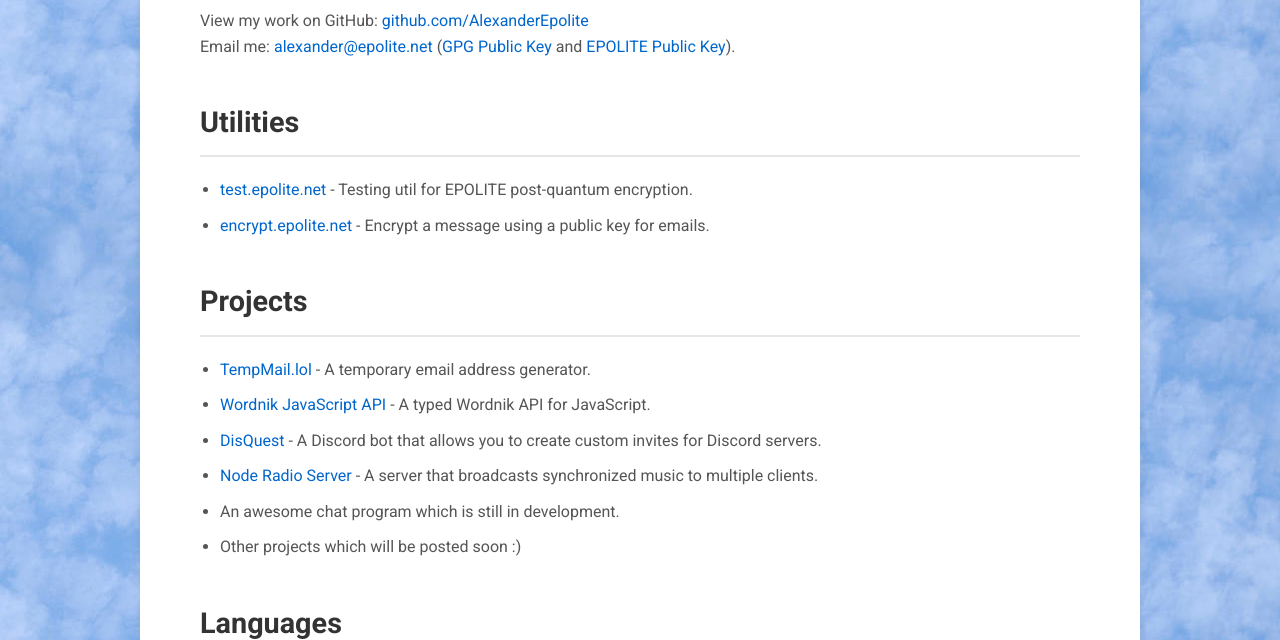
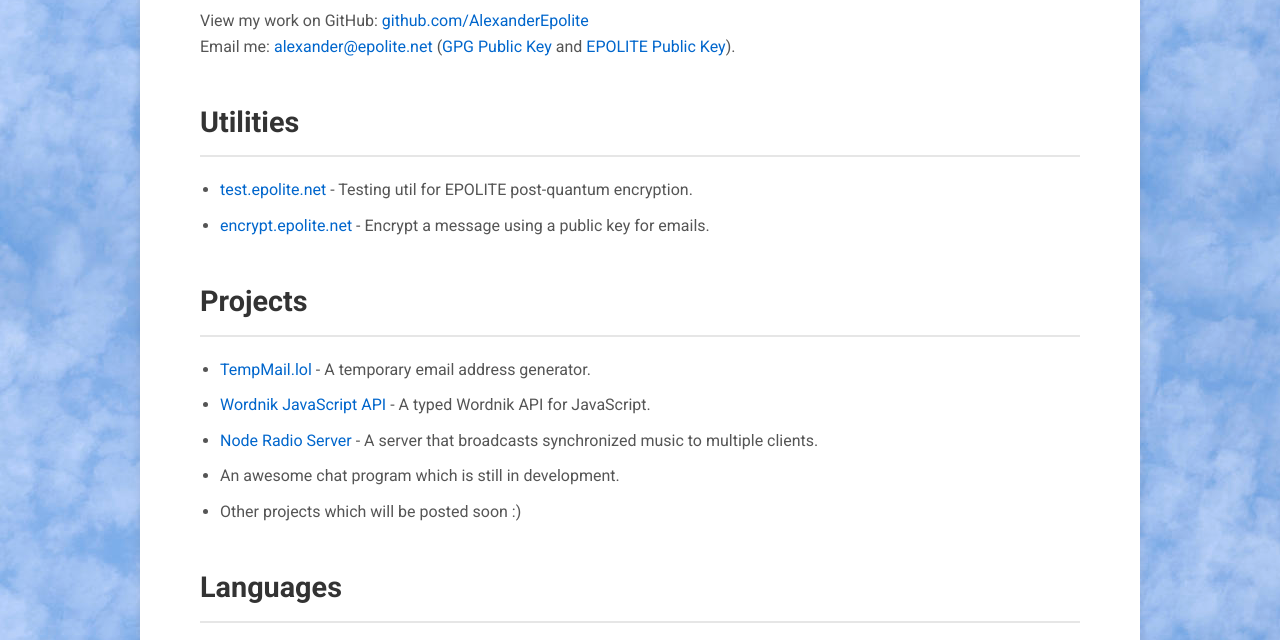
Before and after one commit to AlexanderEpolite/epolite.net, a plain HTML site: page index.html in a window 1280 px wide. Shown: the part 109-749 px from the top of the page. Drawn offline with Linux system fonts and the light colour scheme.

Commit message:
Update index.html

```diff
--- a/index.html
+++ b/index.html
@@ -2,13 +2,10 @@
 <html lang="en">
 <head>
     <meta charset="UTF-8">
-    <!-- Meta tags for responsiveness -->
     <meta name="viewport" content="width=device-width, initial-scale=1.0">
     <title>Epolite.net</title>
-    <!-- Include Google Fonts -->
     <link href="https://fonts.googleapis.com/css?family=Roboto:400,700&display=swap" rel="stylesheet">
     <style>
-        /* Reset some basic elements */
 * {
     box-sizing: border-box;
     margin: 0;
@@ -20,16 +17,16 @@
     background-image: url('/assets/tile.jpg');
     background-repeat: repeat;
     font-family: 'Roboto', sans-serif;
-    background-color: #f2f2f2; /* Fallback background color */
+    background-color: #f2f2f2;
 }
 
 .container {
     max-width: 1000px;
     margin: 0 auto;
-    background-color: #ffffff; /* White background for the content area */
+    background-color: #ffffff;
     padding: 40px 60px;
     min-height: 100vh;
-    box-shadow: 0 0 10px rgba(0,0,0,0.1); /* Subtle shadow */
+    box-shadow: 0 0 10px rgba(0,0,0,0.1);
 }
 
 header h1 {
@@ -82,7 +79,7 @@
 }
 
 .skills {
-    columns: 2; /* For modern browsers */
+    columns: 2;
     -webkit-columns: 2;
     -moz-columns: 2;
 }
@@ -146,9 +143,6 @@
                         <a href="https://github.com/alexanderepolite/wordnik-javascript-api">Wordnik JavaScript API</a> - A typed Wordnik API for JavaScript.
                     </li>
                     <li>
-                        <a href="https://dis.quest">DisQuest</a> - A Discord bot that allows you to create custom invites for Discord servers.
-                    </li>
-                    <li>
                         <a href="https://github.com/alexanderepolite/node-radio-server">Node Radio Server</a> - A server that broadcasts synchronized music to multiple clients.
                     </li>
                     <li>An awesome chat program which is still in development.</li>
```
